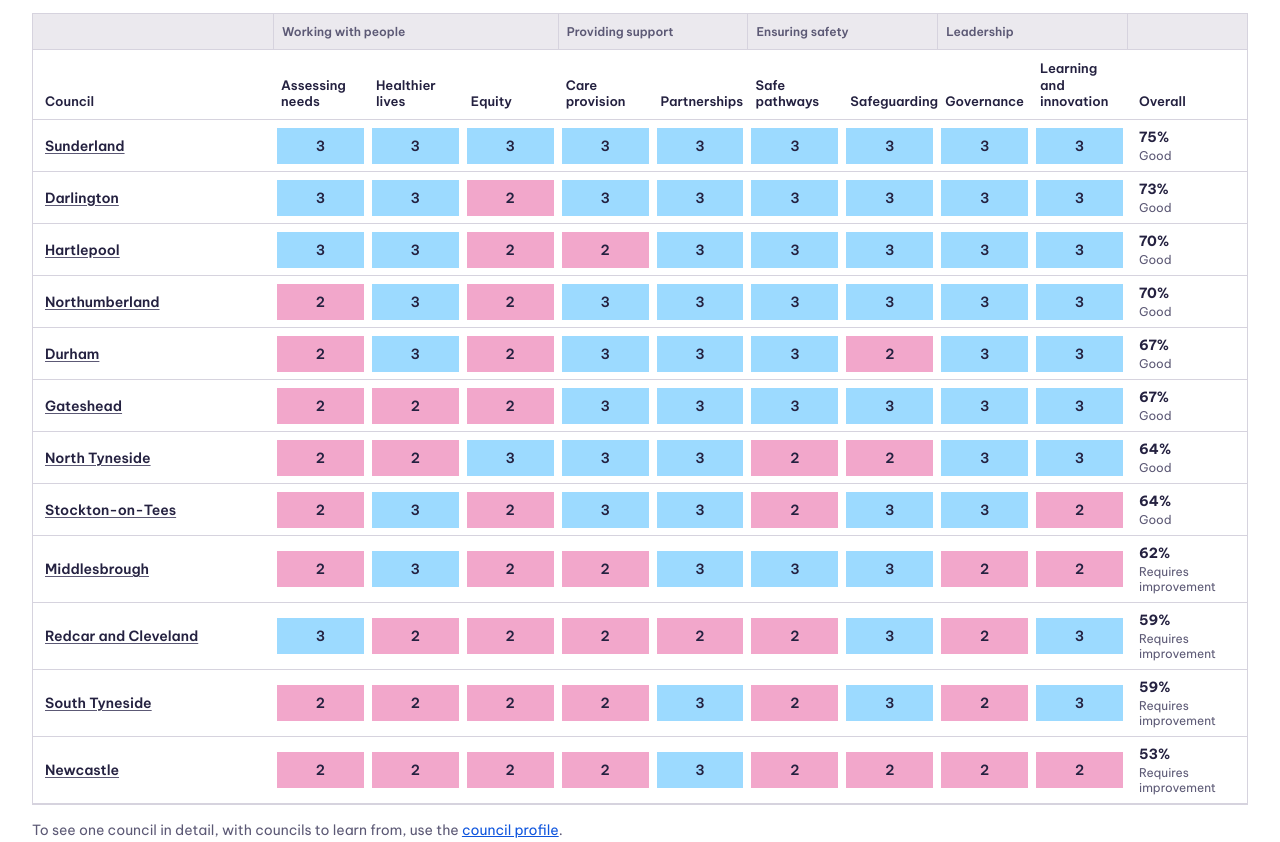
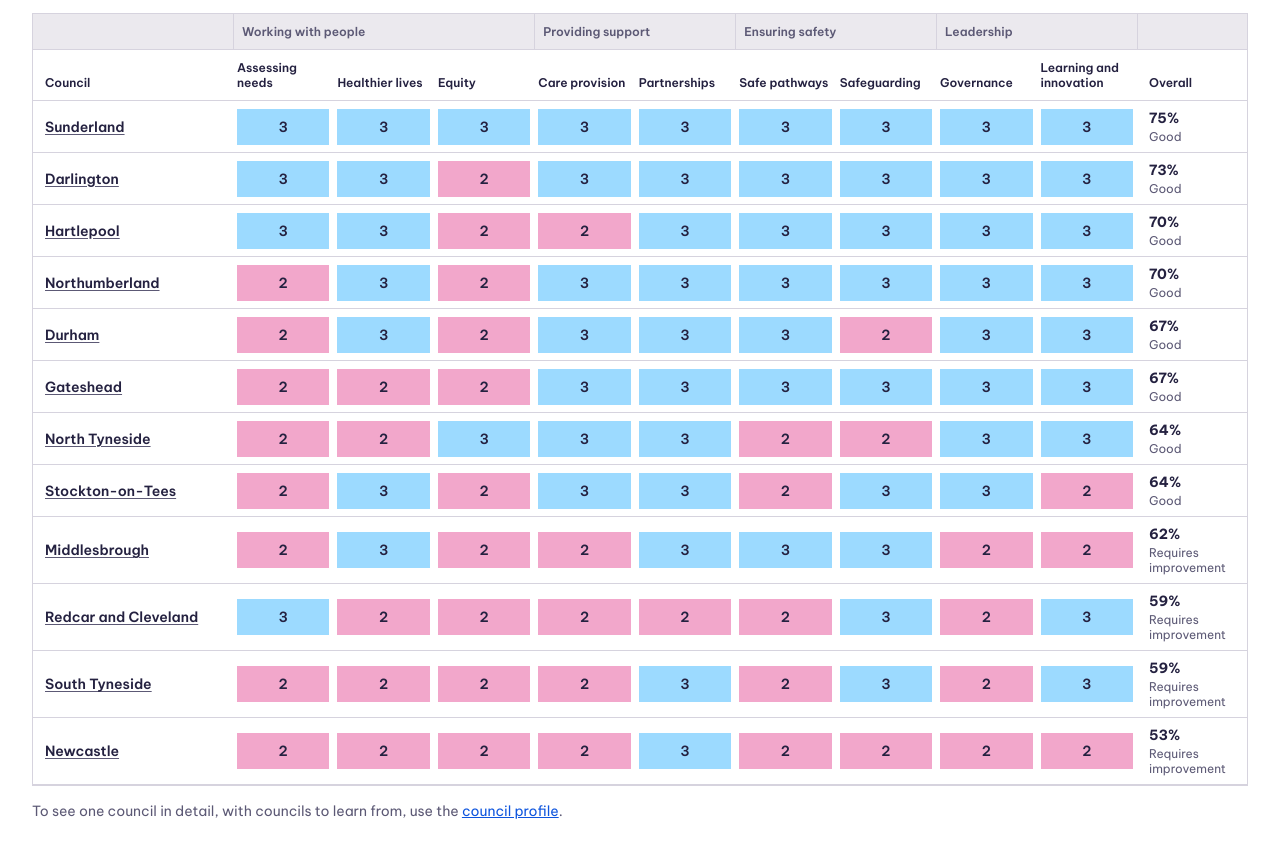
Before and after one commit to edgehealth/cqc_dashboard, a website: page index.html in a window 1280 px wide. Shown: the part 1374-2216 px from the top of the page. Drawn offline with Linux system fonts and the light colour scheme.

Commit message:
Stop heatmap column titles overlapping at narrower widths

```diff
--- a/index.html
+++ b/index.html
@@ -133,8 +133,8 @@ a{color:#0E55DE}a:hover{color:#242140}
         </sc-for>
       </div>
       <div style="overflow-x: auto; border: 1px solid #D6D3DE">
-        <div role="table" aria-label="Quality statement scores by council" style="min-width: 1100px; font-size: 14px">
-          <div role="row" style="display: grid; grid-template-columns: 240px repeat(9, minmax(68px, 1fr)) 120px; background: #EBE9EE; border-bottom: 1px solid #D6D3DE; font-size: 12px; font-weight: 600; color: #5C5975">
+        <div role="table" aria-label="Quality statement scores by council" style="min-width: 1120px; font-size: 14px">
+          <div role="row" style="display: grid; grid-template-columns: 200px repeat(9, minmax(90px, 1fr)) 110px; background: #EBE9EE; border-bottom: 1px solid #D6D3DE; font-size: 12px; font-weight: 600; color: #5C5975">
             <div role="cell" style="padding: 10px 12px"></div>
             <div role="columnheader" aria-colspan="3" style="padding: 10px 8px; grid-column: span 3; border-left: 1px solid #D6D3DE">Working with people</div>
             <div role="columnheader" aria-colspan="2" style="padding: 10px 8px; grid-column: span 2; border-left: 1px solid #D6D3DE">Providing support</div>
@@ -142,15 +142,15 @@ a{color:#0E55DE}a:hover{color:#242140}
             <div role="columnheader" aria-colspan="2" style="padding: 10px 8px; grid-column: span 2; border-left: 1px solid #D6D3DE">Leadership</div>
             <div role="cell" style="padding: 10px 12px; border-left: 1px solid #D6D3DE"></div>
           </div>
-          <div role="row" style="display: grid; grid-template-columns: 240px repeat(9, minmax(68px, 1fr)) 120px; border-bottom: 1px solid #D6D3DE; font-size: 13px; font-weight: 600; align-items: end">
+          <div role="row" style="display: grid; grid-template-columns: 200px repeat(9, minmax(90px, 1fr)) 110px; border-bottom: 1px solid #D6D3DE; font-size: 12px; font-weight: 600; align-items: end">
             <div role="columnheader" style="padding: 10px 12px">Council</div>
             <sc-for list="{{statements}}" as="s" hint-placeholder-count="9">
-              <div role="columnheader" style="padding: 10px 8px; line-height: 1.25">{{s}}</div>
+              <div role="columnheader" style="padding: 10px 4px; line-height: 1.25">{{s}}</div>
             </sc-for>
             <div role="columnheader" style="padding: 10px 12px">Overall</div>
           </div>
           <sc-for list="{{rows}}" as="r" hint-placeholder-count="8">
-            <div role="row" style="display: grid; grid-template-columns: 240px repeat(9, minmax(68px, 1fr)) 120px; border-bottom: 1px solid #D6D3DE; align-items: center">
+            <div role="row" style="display: grid; grid-template-columns: 200px repeat(9, minmax(90px, 1fr)) 110px; border-bottom: 1px solid #D6D3DE; align-items: center">
               <div role="cell" style="padding: 8px 12px; font-weight: 600"><a href="{{r.href}}" style="color: #242140; text-decoration: underline; text-decoration-color: #5C5975; text-underline-offset: 2px">{{r.n}}</a></div>
               <sc-for list="{{r.cells}}" as="c" hint-placeholder-count="9">
                 <div role="cell" style="padding: 4px"><div style="{{c.style}}">{{c.score}}</div></div>
```
Also changed, not shown: tests/navigation.test.js (+13 -0 lines), tests/baseline/render.json.
